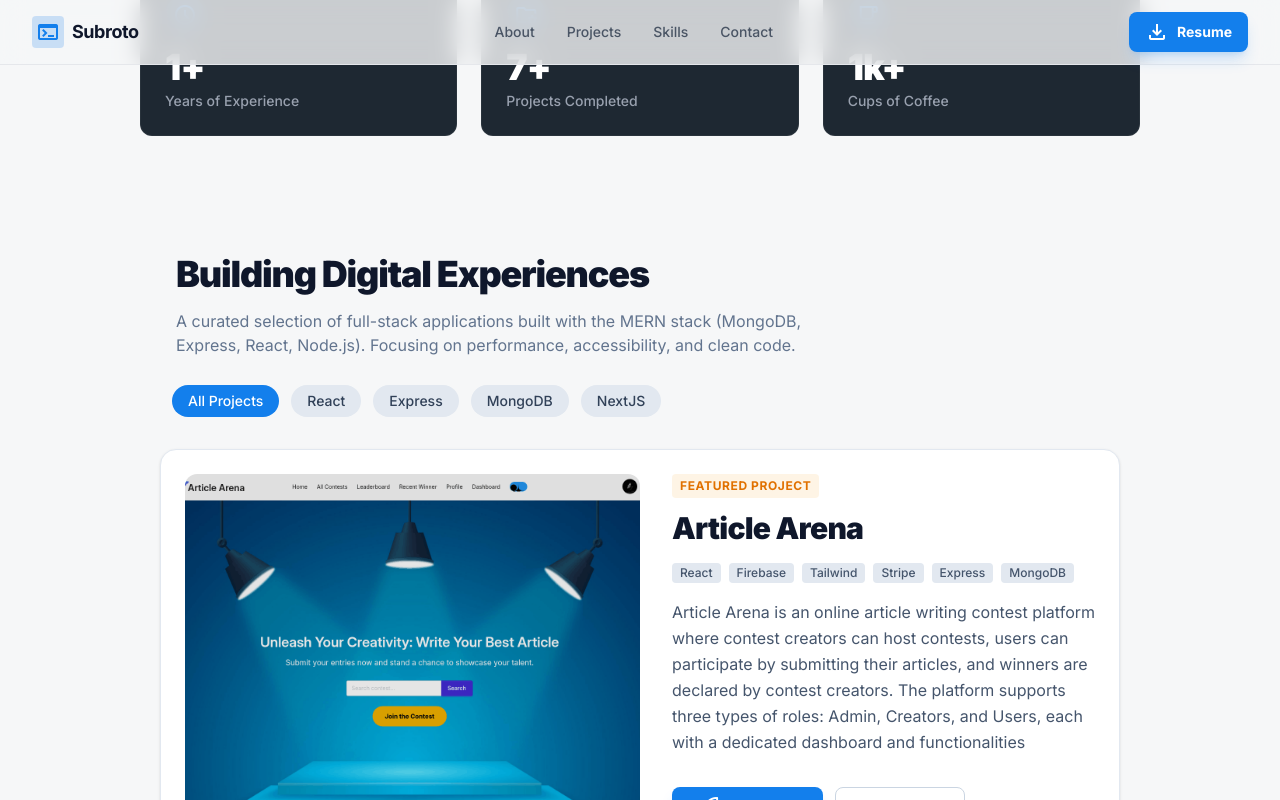
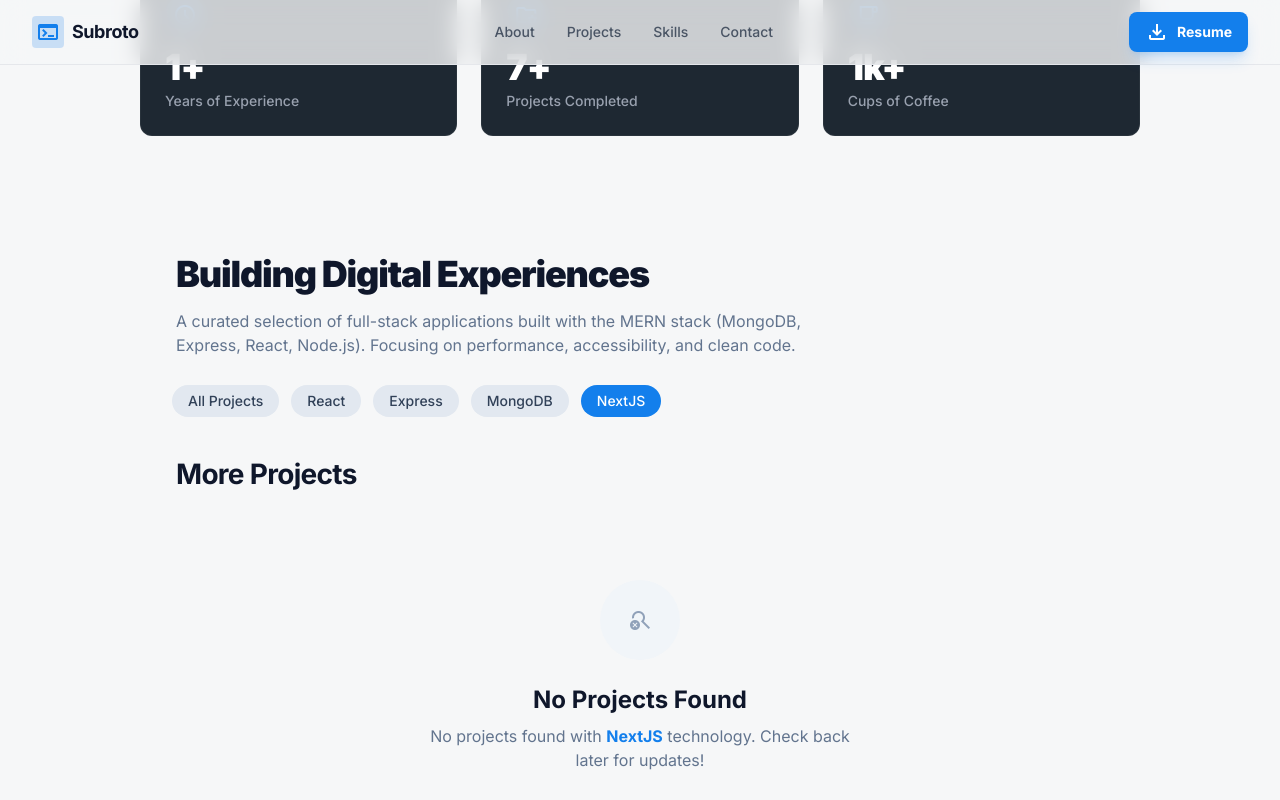
Before and after one commit to SubrotoKumar7/my-portfolio, a Next.js app: page / in a window 1280 px wide. Both pictures are taken after a click on the button "NextJS". Shown: the part 1876-2676 px from the top of the page. Built offline with nearby package versions, Linux system fonts and the light colour scheme.

Commit message:
tabs functionality added

```diff
--- a/src/app/components/Projects.jsx
+++ b/src/app/components/Projects.jsx
@@ -1,6 +1,10 @@
+'use client';
+
 import Link from "next/link";
+import { useState } from "react";
 
 export default function Projects() {
+  const [activeFilter, setActiveFilter] = useState('All Projects');
   return (
     <section id="project">
       <div className="relative flex min-h-screen w-full flex-col overflow-x-hidden">
@@ -22,33 +26,69 @@ export default function Projects() {
               </div>
               {/* Filter Chips */}
               <div className="flex gap-3 p-3 flex-wrap pr-4 pb-8">
-                <button className="flex h-8 shrink-0 items-center justify-center gap-x-2 rounded-full bg-primary pl-4 pr-4 transition-transform hover:scale-105 active:scale-95">
-                  <p className="text-white text-sm font-medium leading-normal">
+                <button
+                  onClick={() => setActiveFilter('All Projects')}
+                  className={`flex h-8 shrink-0 items-center justify-center gap-x-2 rounded-full pl-4 pr-4 transition-all ${
+                    activeFilter === 'All Projects'
+                      ? 'bg-primary text-white hover:scale-105 active:scale-95'
+                      : 'bg-slate-200 dark:bg-[#283039] text-slate-700 dark:text-white hover:bg-slate-300 dark:hover:bg-[#353f4b]'
+                  }`}
+                >
+                  <p className="text-sm font-medium leading-normal">
                     All Projects
                   </p>
                 </button>
-                <button className="flex h-8 shrink-0 items-center justify-center gap-x-2 rounded-full bg-slate-200 dark:bg-[#283039] hover:bg-slate-300 dark:hover:bg-[#353f4b] pl-4 pr-4 transition-colors">
-                  <p className="text-slate-700 dark:text-white text-sm font-medium leading-normal">
+                <button
+                  onClick={() => setActiveFilter('React')}
+                  className={`flex h-8 shrink-0 items-center justify-center gap-x-2 rounded-full pl-4 pr-4 transition-all ${
+                    activeFilter === 'React'
+                      ? 'bg-primary text-white hover:scale-105 active:scale-95'
+                      : 'bg-slate-200 dark:bg-[#283039] text-slate-700 dark:text-white hover:bg-slate-300 dark:hover:bg-[#353f4b]'
+                  }`}
+                >
+                  <p className="text-sm font-medium leading-normal">
                     React
                   </p>
                 </button>
-                <button className="flex h-8 shrink-0 items-center justify-center gap-x-2 rounded-full bg-slate-200 dark:bg-[#283039] hover:bg-slate-300 dark:hover:bg-[#353f4b] pl-4 pr-4 transition-colors">
-                  <p className="text-slate-700 dark:text-white text-sm font-medium leading-normal">
+                <button
+                  onClick={() => setActiveFilter('Express')}
+                  className={`flex h-8 shrink-0 items-center justify-center gap-x-2 rounded-full pl-4 pr-4 transition-all ${
+                    activeFilter === 'Express'
+                      ? 'bg-primary text-white hover:scale-105 active:scale-95'
+                      : 'bg-slate-200 dark:bg-[#283039] text-slate-700 dark:text-white hover:bg-slate-300 dark:hover:bg-[#353f4b]'
+                  }`}
+                >
+                  <p className="text-sm font-medium leading-normal">
                     Express
                   </p>
                 </button>
-                <button className="flex h-8 shrink-0 items-center justify-center gap-x-2 rounded-full bg-slate-200 dark:bg-[#283039] hover:bg-slate-300 dark:hover:bg-[#353f4b] pl-4 pr-4 transition-colors">
-                  <p className="text-slate-700 dark:text-white text-sm font-medium leading-normal">
+                <button
+                  onClick={() => setActiveFilter('MongoDB')}
+                  className={`flex h-8 shrink-0 items-center justify-center gap-x-2 rounded-full pl-4 pr-4 transition-all ${
+                    activeFilter === 'MongoDB'
+                      ? 'bg-primary text-white hover:scale-105 active:scale-95'
+                      : 'bg-slate-200 dark:bg-[#283039] text-slate-700 dark:text-white hover:bg-slate-300 dark:hover:bg-[#353f4b]'
+                  }`}
+                >
+                  <p className="text-sm font-medium leading-normal">
                     MongoDB
                   </p>
                 </button>
-                <button className="flex h-8 shrink-0 items-center justify-center gap-x-2 rounded-full bg-slate-200 dark:bg-[#283039] hover:bg-slate-300 dark:hover:bg-[#353f4b] pl-4 pr-4 transition-colors">
-                  <p className="text-slate-700 dark:text-white text-sm font-medium leading-normal">
+                <button
+                  onClick={() => setActiveFilter('NextJS')}
+                  className={`flex h-8 shrink-0 items-center justify-center gap-x-2 rounded-full pl-4 pr-4 transition-all ${
+                    activeFilter === 'NextJS'
+                      ? 'bg-primary text-white hover:scale-105 active:scale-95'
+                      : 'bg-slate-200 dark:bg-[#283039] text-slate-700 dark:text-white hover:bg-slate-300 dark:hover:bg-[#353f4b]'
+                  }`}
+                >
+                  <p className="text-sm font-medium leading-normal">
                     NextJS
                   </p>
                 </button>
               </div>
               {/* Featured Hero Project */}
+              {(activeFilter === 'All Projects' || activeFilter === 'React' || activeFilter === 'Express' || activeFilter === 'MongoDB') && (
               <div className="@container mb-10">
                 <div className="flex flex-col gap-6 p-6 rounded-2xl bg-surface-light dark:bg-surface-dark border border-slate-200 dark:border-slate-800 shadow-sm @[480px]:gap-8 @[864px]:flex-row group transition-all hover:shadow-md hover:border-primary/30">
                   <div
@@ -124,13 +164,31 @@ export default function Projects() {
                   </div>
                 </div>
               </div>
+              )}
               {/* Project Grid Headline */}
               <h2 className="tracking-tight text-[28px] font-bold leading-tight px-4 text-left pb-6 pt-2">
                 More Projects
               </h2>
               {/* Projects Grid */}
               <div className="grid grid-cols-1 md:grid-cols-2 lg:grid-cols-2 gap-6 px-4">
-                {/* Project Card 1 */}
+                {/* No Projects Fallback Message */}
+                {activeFilter === 'NextJS' && (
+                  <div className="col-span-full flex flex-col items-center justify-center py-16 px-4">
+                    <div className="flex size-20 items-center justify-center rounded-full bg-slate-100 dark:bg-slate-800 mb-6">
+                      <span className="material-symbols-outlined text-5xl text-slate-400 dark:text-slate-500">
+                        search_off
+                      </span>
+                    </div>
+                    <h3 className="text-2xl font-bold text-slate-900 dark:text-white mb-2">
+                      No Projects Found
+                    </h3>
+                    <p className="text-slate-500 dark:text-slate-400 text-center max-w-md">
+                      No projects found with <span className="font-semibold text-primary">{activeFilter}</span> technology. Check back later for updates!
+                    </p>
+                  </div>
+                )}
+                {/* Project Card 1 - ZapShift */}
+                {(activeFilter === 'All Projects' || activeFilter === 'React' || activeFilter === 'Express' || activeFilter === 'MongoDB') && (
                 <div className="group flex flex-col overflow-hidden rounded-xl bg-surface-light dark:bg-surface-dark border border-slate-200 dark:border-slate-800 transition-all hover:-translate-y-1 hover:shadow-xl hover:shadow-slate-200/50 dark:hover:shadow-black/50 hover:border-primary/30">
                   <div className="relative aspect-video w-full overflow-hidden bg-slate-200">
                     <div
@@ -190,7 +248,9 @@ export default function Projects() {
                     </div>
                   </div>
                 </div>
-                {/* Project Card 2 */}
+                )}
+                {/* Project Card 2 - Nestora */}
+                {(activeFilter === 'All Projects' || activeFilter === 'React' || activeFilter === 'Express' || activeFilter === 'MongoDB') && (
                 <div className="group flex flex-col overflow-hidden rounded-xl bg-surface-light dark:bg-surface-dark border border-slate-200 dark:border-slate-800 transition-all hover:-translate-y-1 hover:shadow-xl hover:shadow-slate-200/50 dark:hover:shadow-black/50 hover:border-primary/30">
                   <div className="relative aspect-video w-full overflow-hidden bg-slate-200">
                     <div
@@ -252,7 +312,9 @@ export default function Projects() {
                     </div>
                   </div>
                 </div>
-                {/* Project Card 3 */}
+                )}
+                {/* Project Card 3 - CozyPaw */}
+                {(activeFilter === 'All Projects' || activeFilter === 'React') && (
                 <div className="group flex flex-col overflow-hidden rounded-xl bg-surface-light dark:bg-surface-dark border border-slate-200 dark:border-slate-800 transition-all hover:-translate-y-1 hover:shadow-xl hover:shadow-slate-200/50 dark:hover:shadow-black/50 hover:border-primary/30">
                   <div className="relative aspect-video w-full overflow-hidden bg-slate-200">
                     <div
@@ -307,7 +369,9 @@ export default function Projects() {
                     </div>
                   </div>
                 </div>
-                {/* Project Card 4 */}
+                )}
+                {/* Project Card 4 - GetSoft */}
+                {(activeFilter === 'All Projects' || activeFilter === 'React') && (
                 <div className="group flex flex-col overflow-hidden rounded-xl bg-surface-light dark:bg-surface-dark border border-slate-200 dark:border-slate-800 transition-all hover:-translate-y-1 hover:shadow-xl hover:shadow-slate-200/50 dark:hover:shadow-black/50 hover:border-primary/30">
                   <div className="relative aspect-video w-full overflow-hidden bg-slate-200">
                     <div
@@ -359,6 +423,7 @@ export default function Projects() {
                     </div>
                   </div>
                 </div>
+                )}
               </div>
               {/* CTA Section */}
               <div className="mt-20 flex flex-col items-center justify-center gap-6 rounded-2xl bg-surface-light dark:bg-surface-dark border border-slate-200 dark:border-slate-800 p-10 text-center">
```
